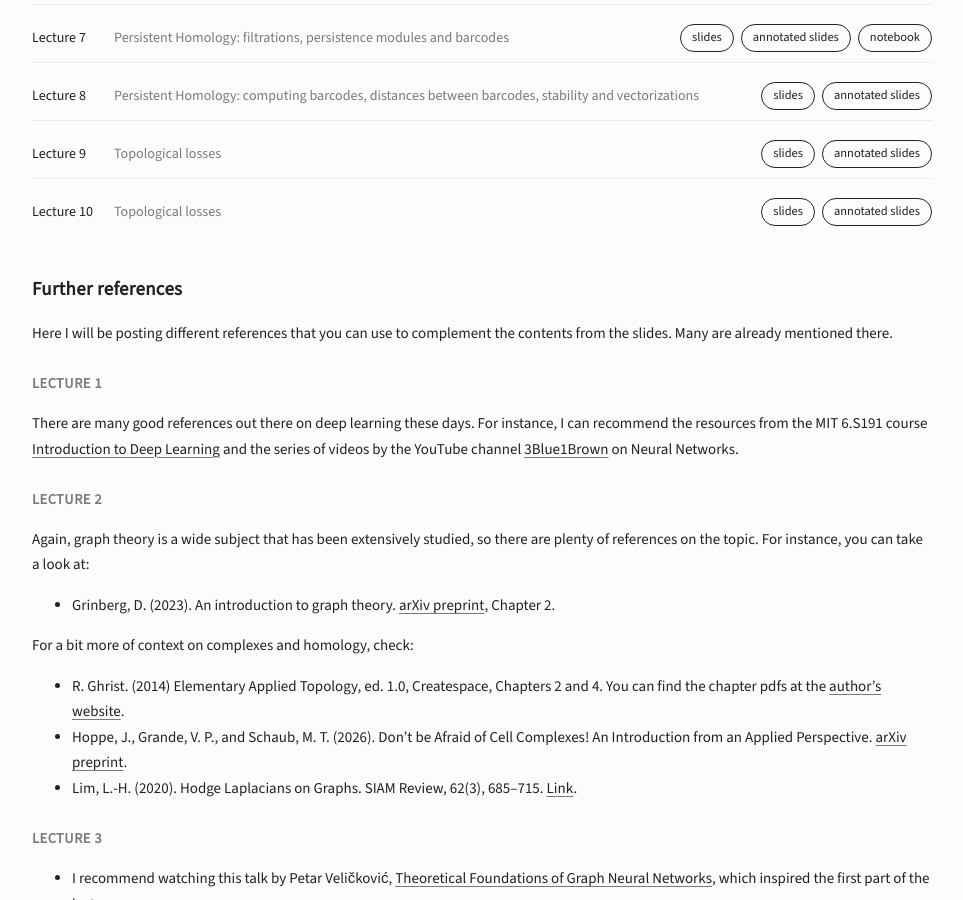
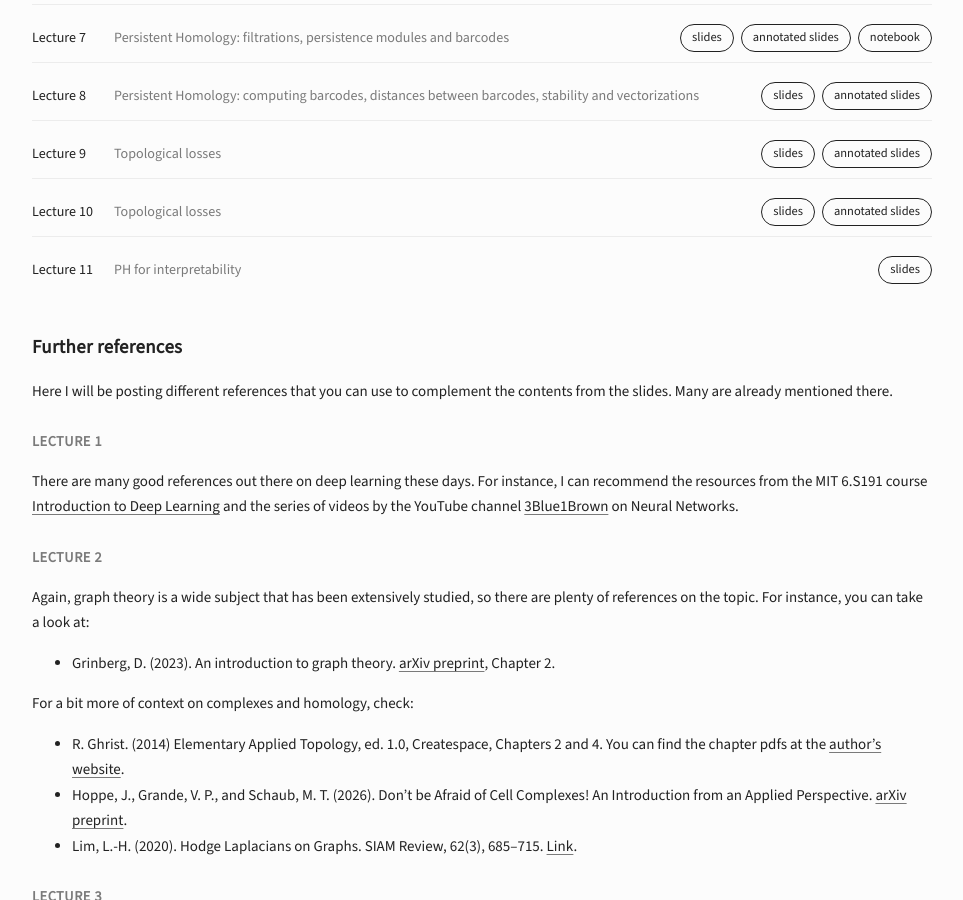
Before and after one commit to inesgare/inesgare.github.io, a Jekyll site: the page built from course-pages/gtml-2026.md, in a window 1280 px wide and 900 px high, scrolled down 2511 px. Shown: the whole window, without its empty margins (158-1121 px from the left). Built offline with Jekyll 4.4.1, drawn with Linux system fonts in a browser that asks for light colours.

Commit message:
added slides

```diff
--- a/course-pages/gtml-2026.md
+++ b/course-pages/gtml-2026.md
@@ -154,6 +154,13 @@ In the code-based practice sessions, I will upload a jupyter notebook with secti
       <a class="btn-link btn-slides" href="/docs/tdl-course/session-10-annotated.pdf" target="_blank" rel="noopener">annotated slides</a>
     </div>
   </div>
+    <div class="session-item">
+    <span class="session-label">Lecture 11</span>
+    <span class="session-title">PH for interpretability</span>
+    <div class="session-links">
+      <a class="btn-link btn-slides" href="/docs/tdl-course/session-11.pdf" target="_blank" rel="noopener">slides</a>
+    </div>
+  </div>
 </div>
 
 ## Further references
```
Also changed, not shown: 1 other file.
